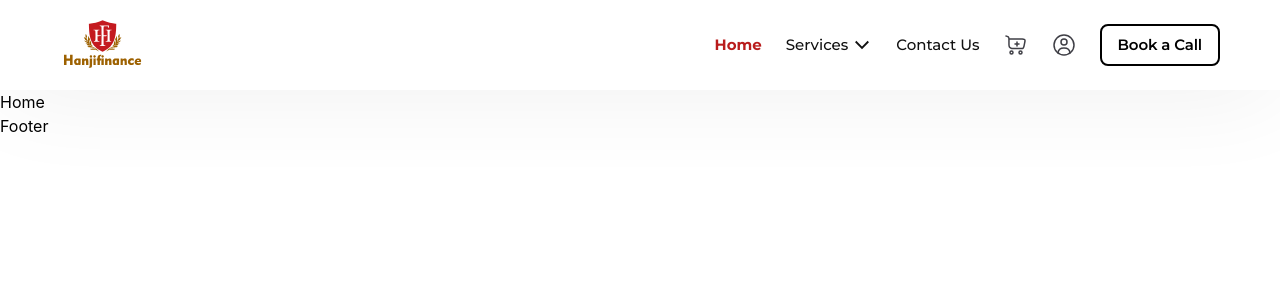
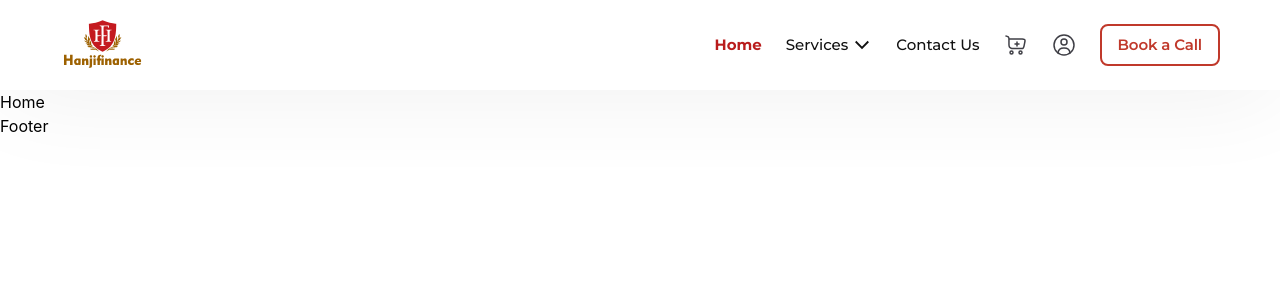
Before and after one commit to neon-lab-dev/HanjiFinance-Client, a React (Vite) app: page / in a window 1280 px wide. Shown: the top 300 px of the page. Built offline with nearby package versions, Linux system fonts and the light colour scheme.

Commit message:
fixed btn color

```diff
--- a/src/components/Shared/Navbar/Navbar.tsx
+++ b/src/components/Shared/Navbar/Navbar.tsx
@@ -71,7 +71,7 @@ const Navbar = () => {
 
             <Button
               label="Book a Call"
-              colorClass="text-primary-30 border-primary-30"
+              colorClass="text-primary-20 border-primary-20"
             />
           </div>
         </div>
```
